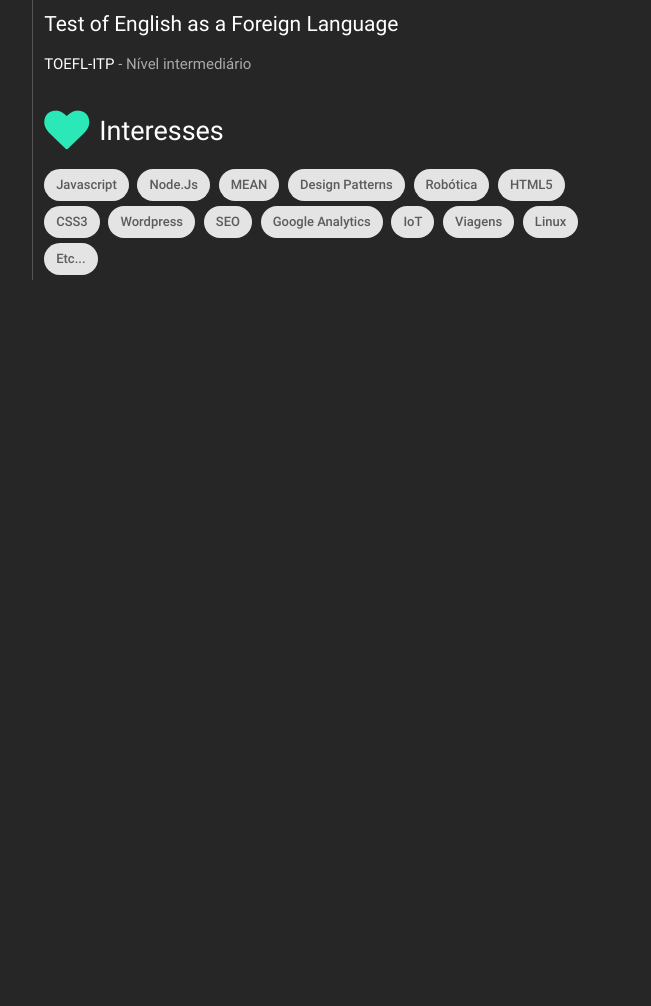
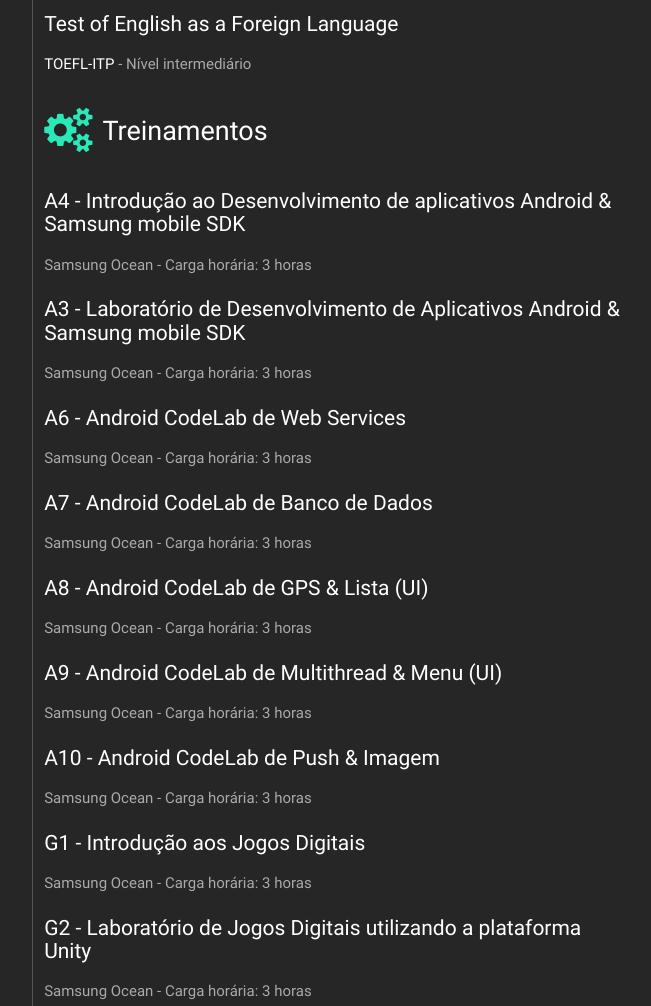
Before and after one commit to renanrider/cv, a plain HTML site: page index.html in a window 1280 px wide. Shown: the part 1590-2596 px from the top of the page, without its empty margins (455-1106 px from the left). Before the commit the page ends 1890 px from the top, so only its background shows below. Drawn offline with nearby package versions, Linux system fonts and the light colour scheme.

Commit message:
inserido treinamentos

```diff
--- a/index.html
+++ b/index.html
@@ -206,6 +206,40 @@
                     <h3>Test of English as a Foreign Language</h3>
                     <p><a href="http://www.ets.org/toefl">TOEFL-ITP</a> - Nível intermediário</p>
 
+                    <!--************ Treinamentos ************-->
+                    <div class="valign-wrapper">
+                        <i class="fa fa-cogs fa-3x" aria-hidden="true"></i>
+                        <h2 class="valign">Treinamentos</h2>
+                    </div>
+
+                    <h3>A4 - Introdução ao Desenvolvimento de aplicativos Android & Samsung mobile SDK</h3>
+                    <p>Samsung Ocean - Carga horária: 3 horas</p>
+
+                    <h3>A3 - Laboratório de Desenvolvimento de Aplicativos Android & Samsung mobile SDK</h3>
+                    <p>Samsung Ocean - Carga horária: 3 horas</p>
+
+                    <h3>A6 - Android CodeLab de Web Services</h3>
+                    <p>Samsung Ocean - Carga horária: 3 horas</p>
+
+                    <h3>A7 - Android CodeLab de Banco de Dados</h3>
+                    <p>Samsung Ocean - Carga horária: 3 horas</p>
+
+                    <h3>A8 - Android CodeLab de GPS & Lista (UI)</h3>
+                    <p>Samsung Ocean - Carga horária: 3 horas</p>
+
+                    <h3>A9 - Android CodeLab de Multithread & Menu (UI)</h3>
+                    <p>Samsung Ocean - Carga horária: 3 horas</p>
+
+                    <h3>A10 - Android CodeLab de Push & Imagem</h3>
+                    <p>Samsung Ocean - Carga horária: 3 horas</p>
+
+                    <h3>G1 - Introdução aos Jogos Digitais</h3>
+                    <p>Samsung Ocean - Carga horária: 3 horas</p>
+
+                    <h3>G2 - Laboratório de Jogos Digitais utilizando a plataforma Unity</h3>
+                    <p>Samsung Ocean - Carga horária: 3 horas</p>
+
+
                     <!--************ Interesses ************-->
 
                     <div class="valign-wrapper">
```
